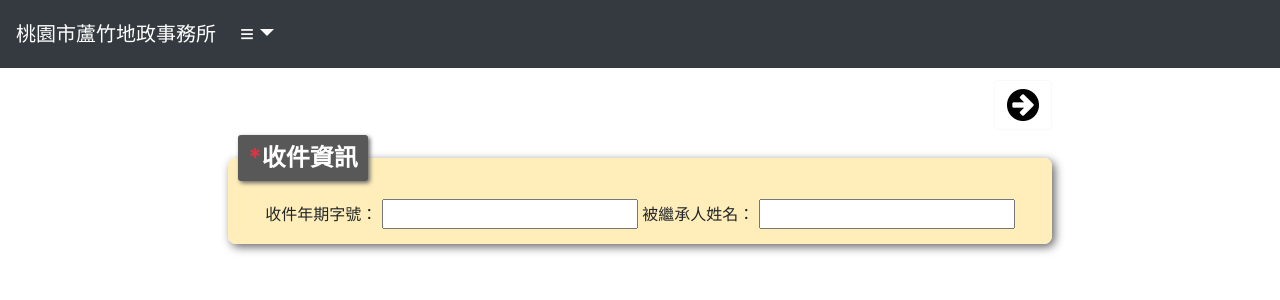
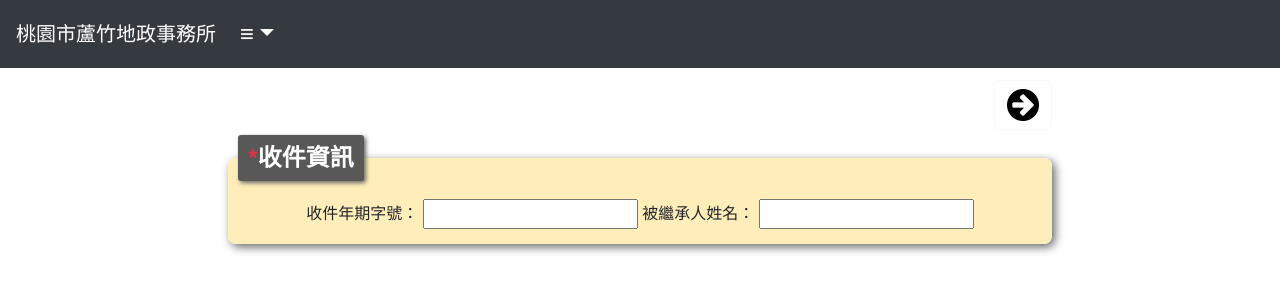
Before and after one commit to pyliu/heir_check, a PHP site: page / in a window 1280 px wide. Shown: the top 300 px of the page. Run offline with PHP 8.4, Linux system fonts and the light colour scheme.

Commit message:
adjust font-family

```diff
--- a/assets/css/main.css
+++ b/assets/css/main.css
@@ -1,3 +1,7 @@
+body {
+	font-family: "微軟正黑體", "Microsoft JhenHei", sans-serif;
+}
+
 .hamburger {
 	font-size: 24px;
 	font-weight: bold;
```
